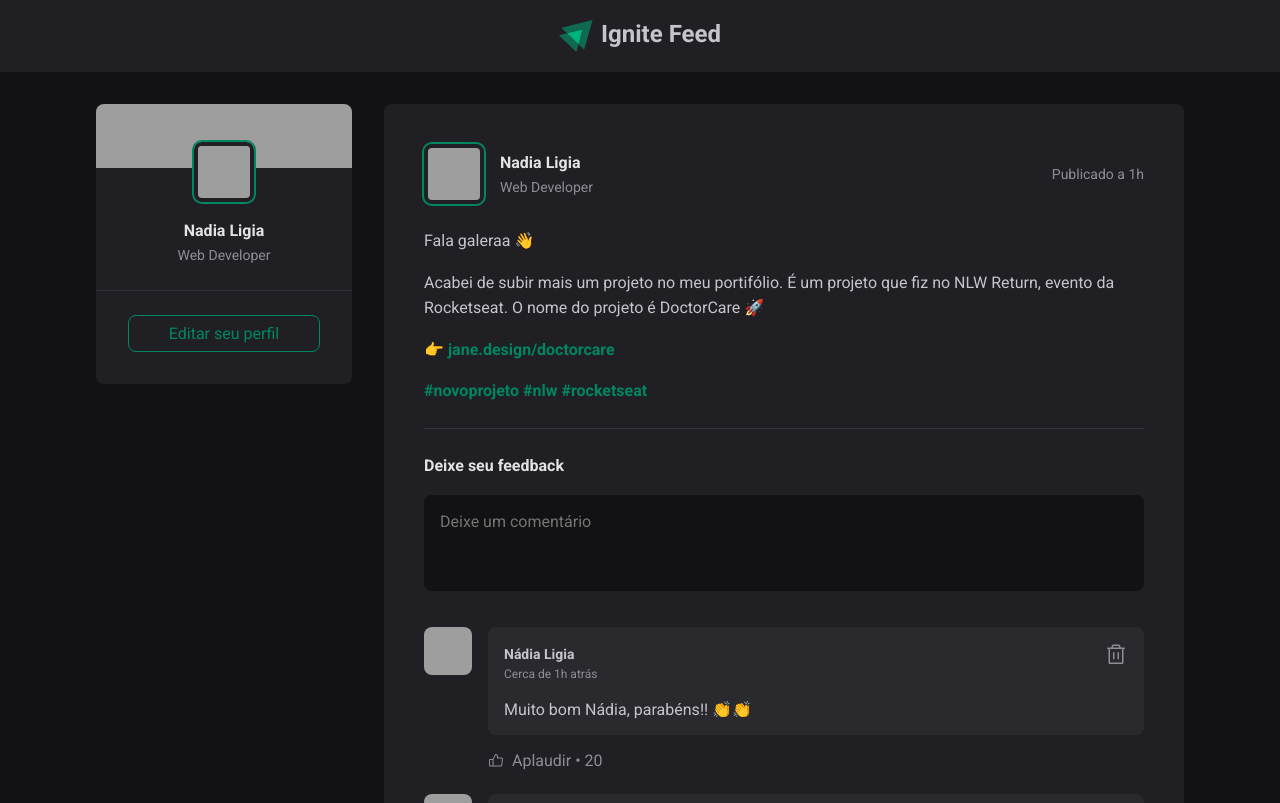
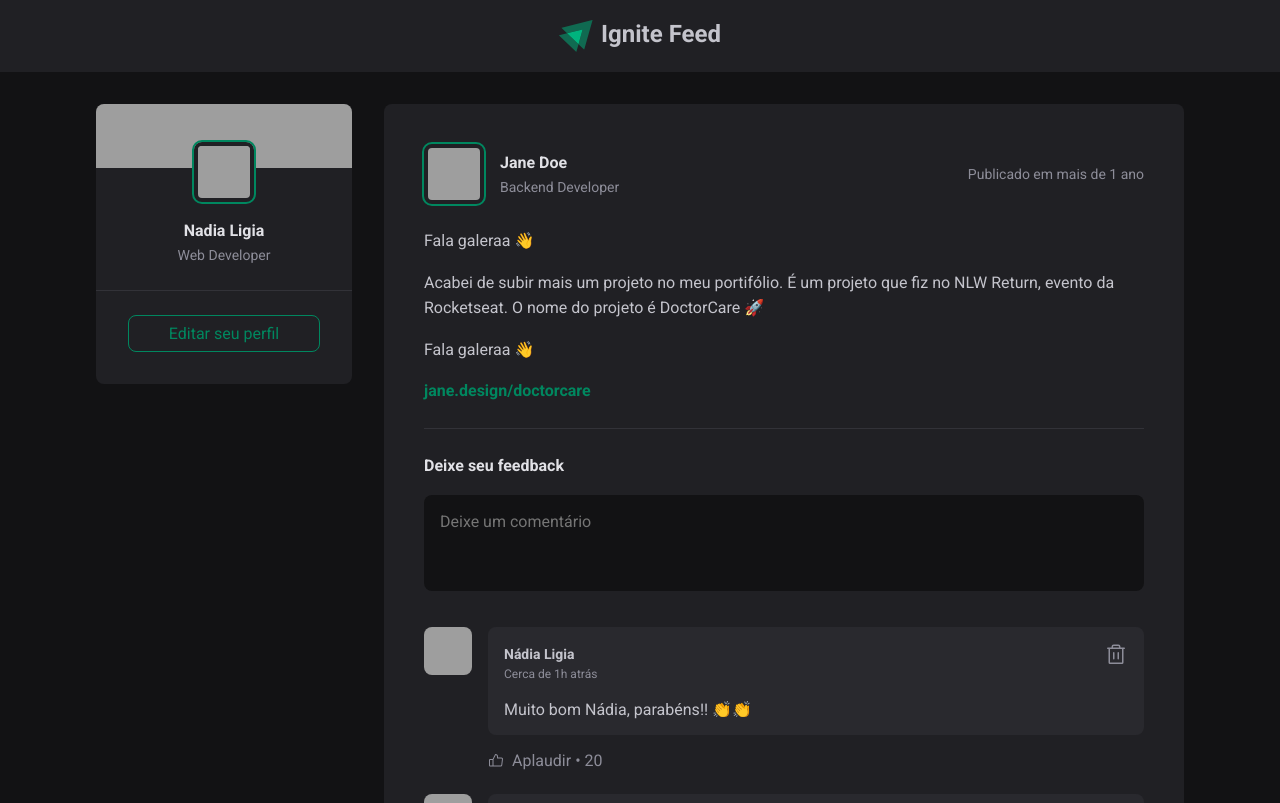
Before and after one commit to nlnadialigia/ignite-feed, a React (Vite) app: page / in a window 1280 px wide. Shown: the top 803 px of the page. Built offline with nearby package versions, Linux system fonts and the light colour scheme; grey boxes are pictures that could not be loaded.

Commit message:
feat: create post props

```diff
--- a/package.json
+++ b/package.json
@@ -11,6 +11,7 @@
   },
   "dependencies": {
     "@phosphor-icons/react": "^2.0.15",
+    "date-fns": "^3.3.1",
     "react": "^18.2.0",
     "react-dom": "^18.2.0"
   },
--- a/src/App.jsx
+++ b/src/App.jsx
@@ -3,6 +3,39 @@
 import { Post } from "./components/Post"
 import { Sidebar } from "./components/Sidebar"
 import "./global.css"
+
+const posts = [
+  {
+    id: 1,
+    author: {
+      name: "Jane Doe",
+      avatarUrl: "https://github.com/nlnadialigia.png",
+      role: "Backend Developer"
+    },
+    content: [
+      {type: "paragraph", content: "Fala galeraa 👋"},
+      {type: "paragraph", content: "Acabei de subir mais um projeto no meu portifólio. É um projeto que fiz no NLW Return, evento da Rocketseat. O nome do projeto é DoctorCare 🚀"},
+      {type: "paragraph", content: "Fala galeraa 👋"},
+      {type: "link", content: "jane.design/doctorcare"}
+    ],
+    publishedAt: new Date("2024-02-28 20:00:00")
+  },
+  {
+    id: 2,
+    author: {
+      name: "Mayk Brito",
+      avatarUrl: "https://github.com/maykbrito.png",
+      role: "Educator"
+    },
+    content: [
+      {type: "paragraph", content: "Fala galeraa 👋"},
+      {type: "paragraph", content: "Acabei de subir mais um projeto no meu portifólio. É um projeto que fiz no NLW Return, evento da Rocketseat. O nome do projeto é DoctorCare 🚀"},
+      {type: "paragraph", content: "Fala galeraa 👋"},
+      {type: "link", content: "jane.design/doctorcare"}
+    ],
+    publishedAt: new Date("2024-02-28 17:00:00")
+  }
+]
 
 export function App() {
   return (
@@ -12,14 +45,16 @@
       <div className={styles.wrapper}>
         <Sidebar />
         <main>
-          <Post
-            author="Nádia Ligia"
-            content="Lorem, ipsum dolor sit amet consectetur adipisicing elit. Eligendi rerum eos id ex aut, ratione quos officia natus corrupti, saepe perferendis sint? Voluptatum, ipsam? Ratione sint nemo laborum aperiam expedita"
-          />
-          <Post
-            author="Joana D'arc"
-            content="Nulla quis lorem ut libero malesuada feugiat."
-          />
+          {posts.map(post => {
+            return (
+              <Post
+                key={post.id}
+                author={post.author}
+                content={post.content}
+                publishedAt={post.publishedAt}
+              />
+            )
+          })}
         </main>
       </div>
     </div>
--- a/src/components/Post.jsx
+++ b/src/components/Post.jsx
@@ -1,30 +1,37 @@
-import { Avatar } from "./Avatar"
-import { Comment } from "./Comment"
-import styles from "./Post.module.css"
+import { format, formatDistanceToNow } from "date-fns";
+import ptBR from "date-fns/locale/pt-BR";
+import { Avatar } from "./Avatar";
+import { Comment } from "./Comment";
+import styles from "./Post.module.css";
 
-export function Post() {
+export function Post({author, content, publishedAt}) {
+  const ptBrDate = format(publishedAt, "dd 'de' MMM 'às' HH:mm'h'", {locale: ptBR})
+  const dateRelativeToNow = formatDistanceToNow(publishedAt, {
+    locale: ptBR,
+    addSuffix: true
+  })
+
   return (
     <article className={styles.post}>
       <header>
         <div className={styles.author}>
-          <Avatar src="https://github.com/nlnadialigia.png" alt="Avatar" />
+          <Avatar src={author.avatarUrl} alt="Avatar" />
           <div className={styles.authorInfo}>
-            <strong>Nadia Ligia</strong>
-            <span>Web Developer</span>
+            <strong>{author.name}</strong>
+            <span>{author.role}</span>
           </div>
         </div>
-        <time title="20 de fevereiro às 08:11hs" dateTime="2024-02-20 08:13:13">Publicado a 1h</time>
+        <time title={ptBrDate} dateTime={publishedAt.toISOString()}>Publicado {dateRelativeToNow}</time>
       </header>
 
       <div className={styles.content}>
-        <p>Fala galeraa 👋</p>
-        <p>Acabei de subir mais um projeto no meu portifólio. É um projeto que fiz no NLW Return, evento da Rocketseat. O nome do projeto é DoctorCare 🚀</p>
-        <p>👉{" "}<a href="">jane.design/doctorcare</a></p>
-        <p>
-          <a href="">#novoprojeto</a>{" "}
-          <a href="">#nlw</a>{" "}
-          <a href="">#rocketseat</a>
-        </p>
+        {content.map(line => {
+          if (line.type === "paragraph") {
+            return <p key={line.content}>{line.content}</p>
+          } else if (line.type === "link") {
+            return <p key={line.content}><a href="http://">{line.content}</a></p>
+          }
+        })}
       </div>
 
       <form className={styles.commentForm}>
```
Also changed, not shown: 1 other file (tests, documents, lock files or other folders).
